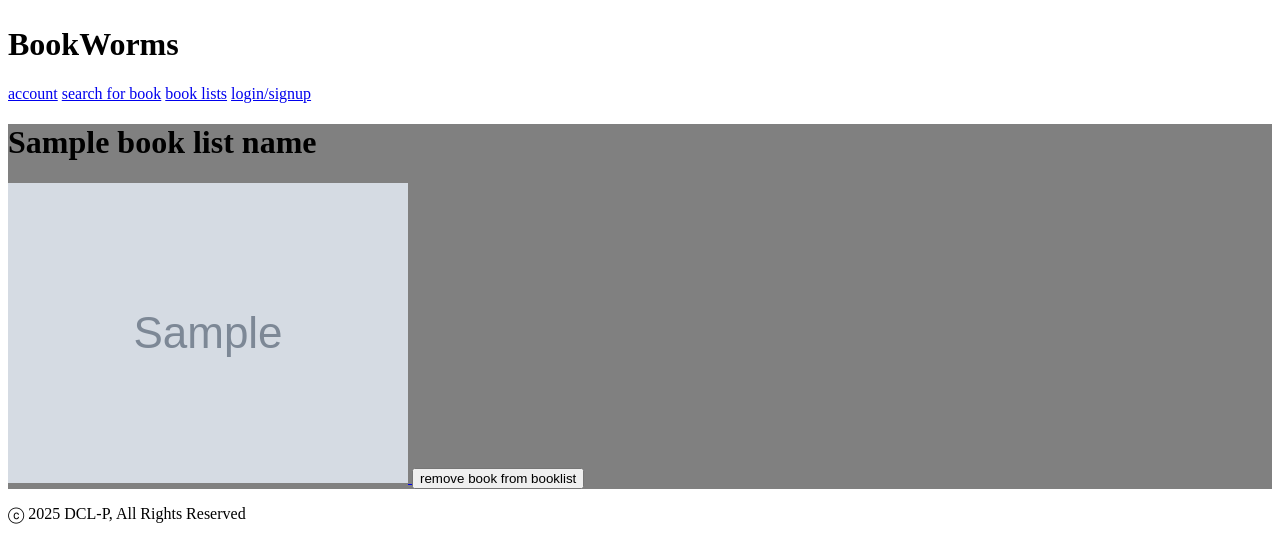
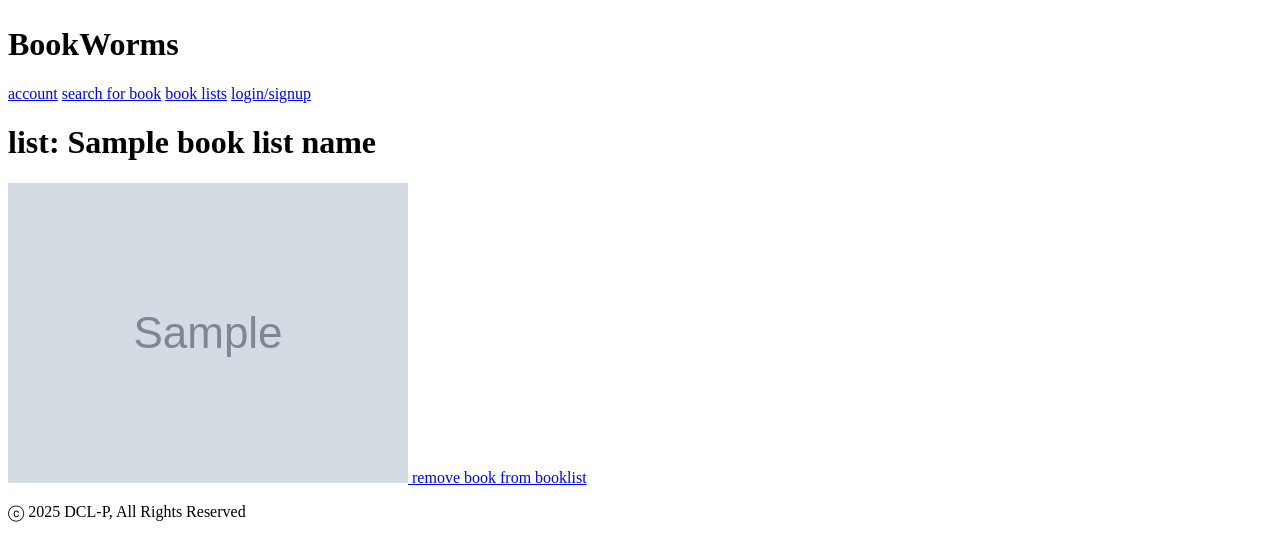
Before and after one commit to DCL-P/book_webshop, a Symfony app: template templates/book_list/index.html.twig in a window 1280 px wide. Shown: the part 519-1058 px from the top of the page. Run offline with Twig, Linux system fonts and the light colour scheme; the template is opened without the code that fills it: most values are stand-ins (such as "Sample title", 1, 10 or a date in 2020); grey boxes marked "Sample" are stand-in pictures; some libraries are stand-ins or nearby versions.

Commit message:
edited book list page styling
finished the styling for the book list pages

```diff
--- a/templates/book_list/index.html.twig
+++ b/templates/book_list/index.html.twig
@@ -10,13 +10,15 @@
         {{include('template_fragments/header.html.twig')}}
         <main class="main-content">
             <div class="main-content-nested medium-content-spacing center-content">
-                <div style="background-color: grey">
-                    <h1>{{book_list_name}}</h1>
+                <div class="book-list-parent-container">
+                    <h1>list: {{book_list_name}}</h1>
                     {%for book in all_books%}
-                        <a class="book-image" href="{{ url('book_page', { 'book_id': book.id }) }}">
-                            <img class="book-image-res" src="{{ asset('images/' ~ book.image) }}" alt="{{book.name}}_book_image">
-                            <a href="{{url('remove-book', {'book_list_id': book_list_id, 'book_id': book.id})}}"><button>remove book from booklist</button></a>
-                        </a>
+                        <div class="book-content">
+                            <a class="book-image" href="{{ url('book_page', { 'book_id': book.id }) }}">
+                                <img class="book-image-res" src="{{ asset('images/' ~ book.image) }}" alt="{{book.name}}_book_image">
+                            </a>
+                            <a class="remove-book-button" href="{{url('remove-book', {'book_list_id': book_list_id, 'book_id': book.id})}}">remove book from booklist</a>
+                        </div>
                     {%endfor%}
                 </div>
             </div>
```
Also changed, not shown: assets/styles/pages/_book-list-page.scss (added, +24 -0 lines).
